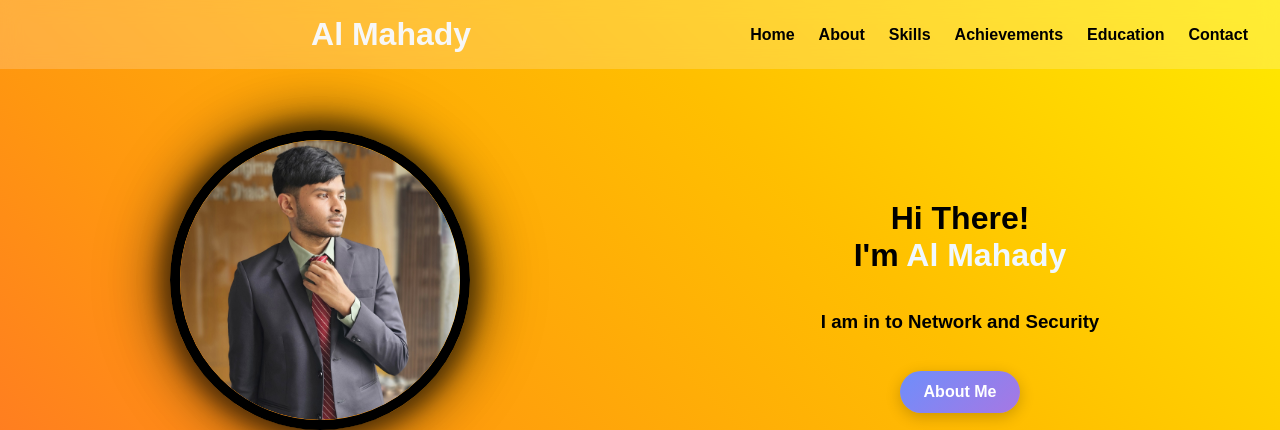
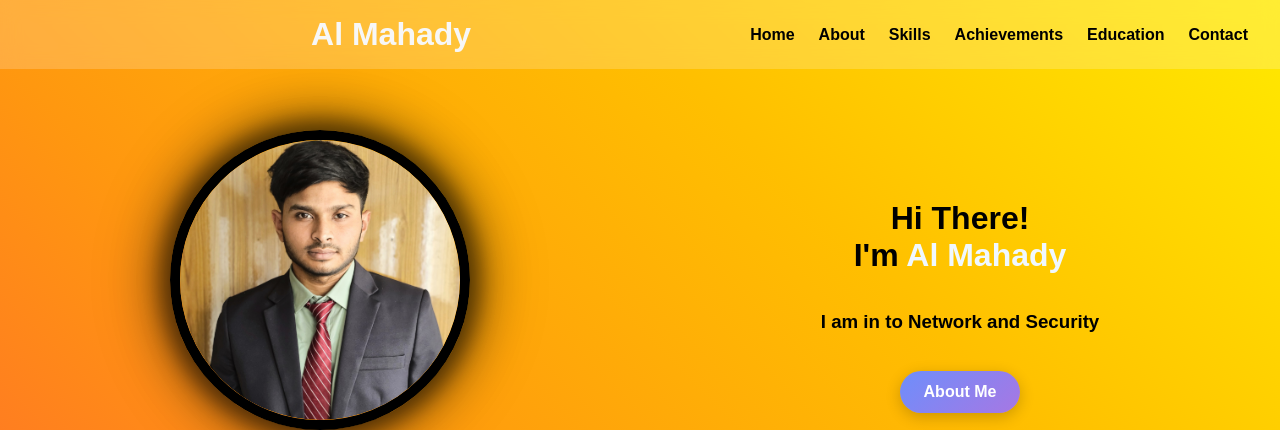
Before and after one commit to AlMahady/Portfolio-1.1, a plain HTML site: page index.html in a window 1280 px wide. Shown: the top 430 px of the page. Drawn offline with Linux system fonts and the light colour scheme.

Commit message:
Changed the main picture

```diff
--- a/index.html
+++ b/index.html
@@ -30,7 +30,7 @@
 <div class="content">
     <div class="aboutsec">
         <div class="onlyimage">
-            <img class="aura-image" src="images/blablabla.jpg" alt="My Backside" height="auto">
+            <img class="aura-image" src="images/best-formal.jpg" alt="My Backside" height="auto">
         </div>
         <div class="intro">
             <h1>
```
Also changed, not shown: images/best-formal.jpg (added).
